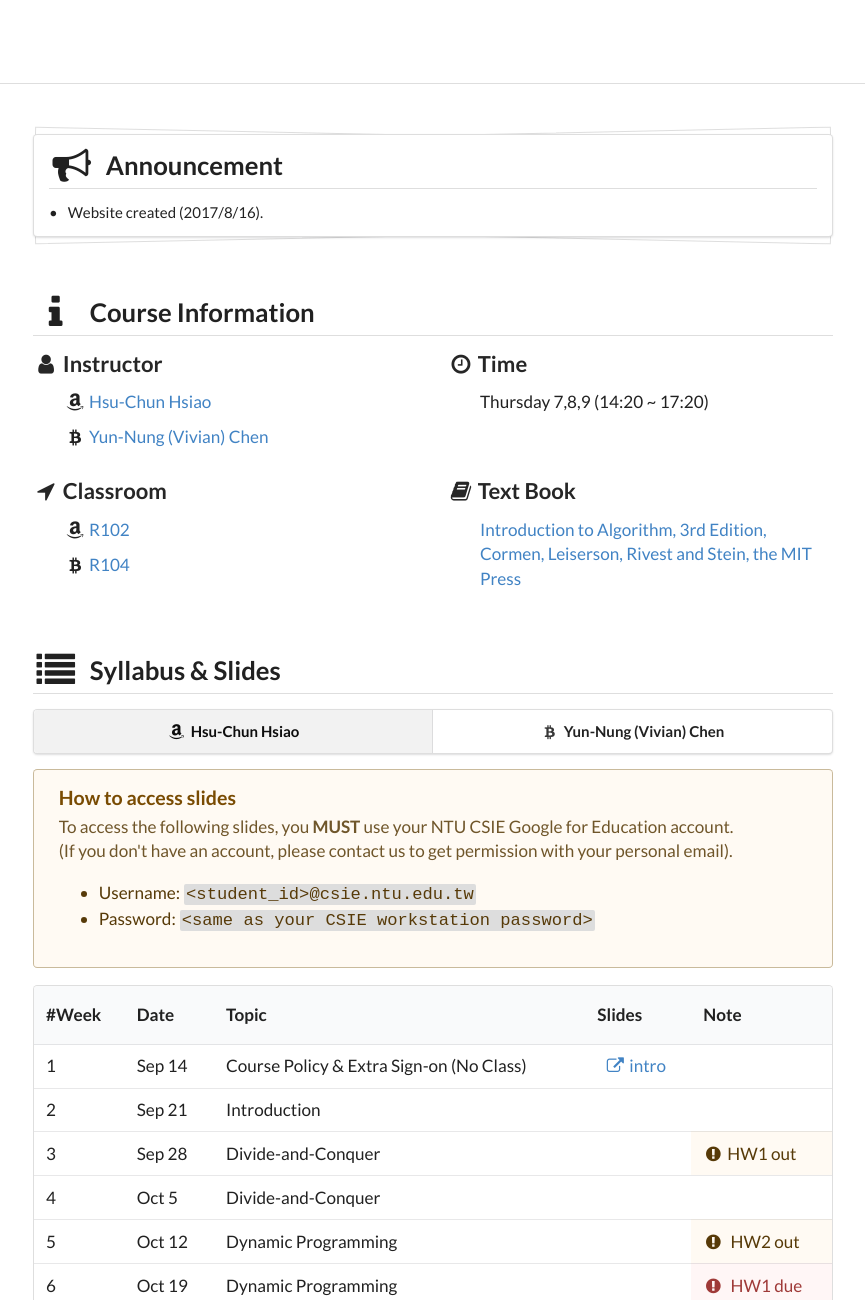
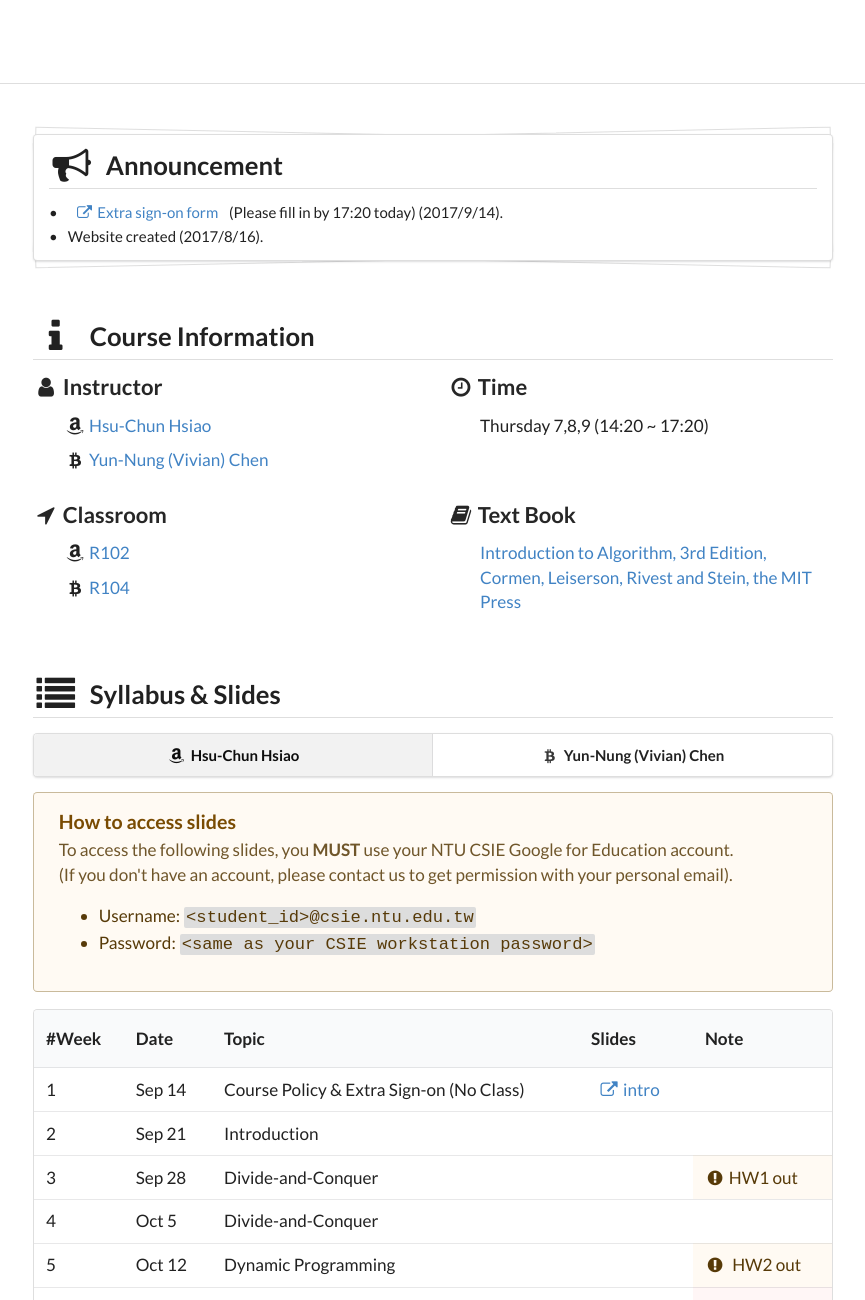
Before and after one commit to tzupengwang/ada2016-webpage, a website: page src/pug/index.pug in a window 1280 px wide. Shown: the part 280-1580 px from the top of the page, without its empty margins (207-1072 px from the left). Drawn offline with nearby package versions, Linux system fonts and the light colour scheme; files that its build step writes are made by us from their sources; files whose address does not match are found by name; a web font is replaced by a local one.

Commit message:
Add sign-on form

```diff
--- a/css/style.css
+++ b/css/style.css
@@ -72,5 +72,5 @@ html {
 }
 
 .alink {
-    margin-left: 8px;
+    margin: 0 8px;
 }
--- a/src/css/style.css
+++ b/src/css/style.css
@@ -72,5 +72,5 @@ html {
 }
 
 .alink {
-    margin-left: 8px;
+    margin: 0 8px;
 }
--- a/src/pug/announcement.pug
+++ b/src/pug/announcement.pug
@@ -23,4 +23,7 @@
       li
         .ui.red.label.horizontal Homework
         | HW#1 Announced (2016/10/6).
+    li
+      +alink('Extra sign-on form', 'https://docs.google.com/forms/d/e/1FAIpQLSeJKcLgn8RXrRasKx_BcLEBB8txHyrCHGjJ55mDH0XRYXfa_g/viewform')
+      |  (Please fill in by 17:20 today) (2017/9/14).
     li Website created (2017/8/16).
```
Also changed, not shown: index.html.
